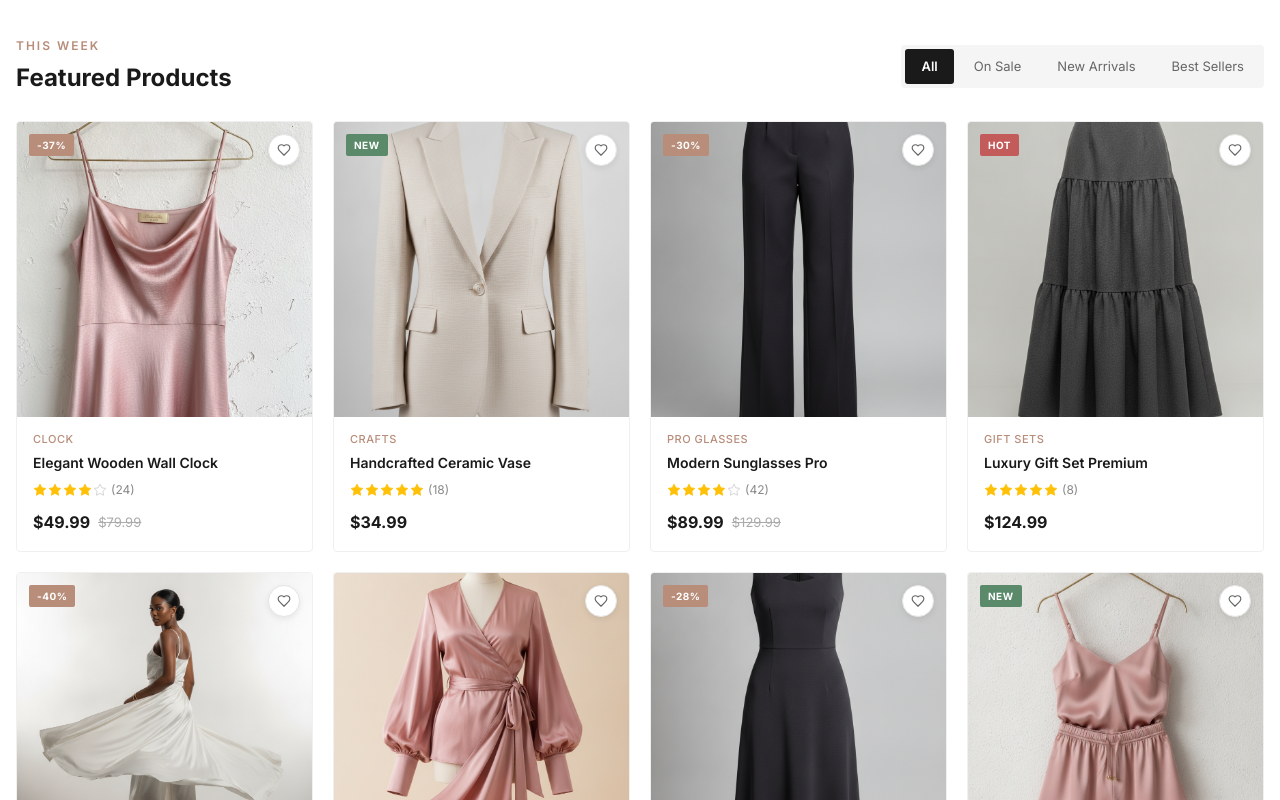
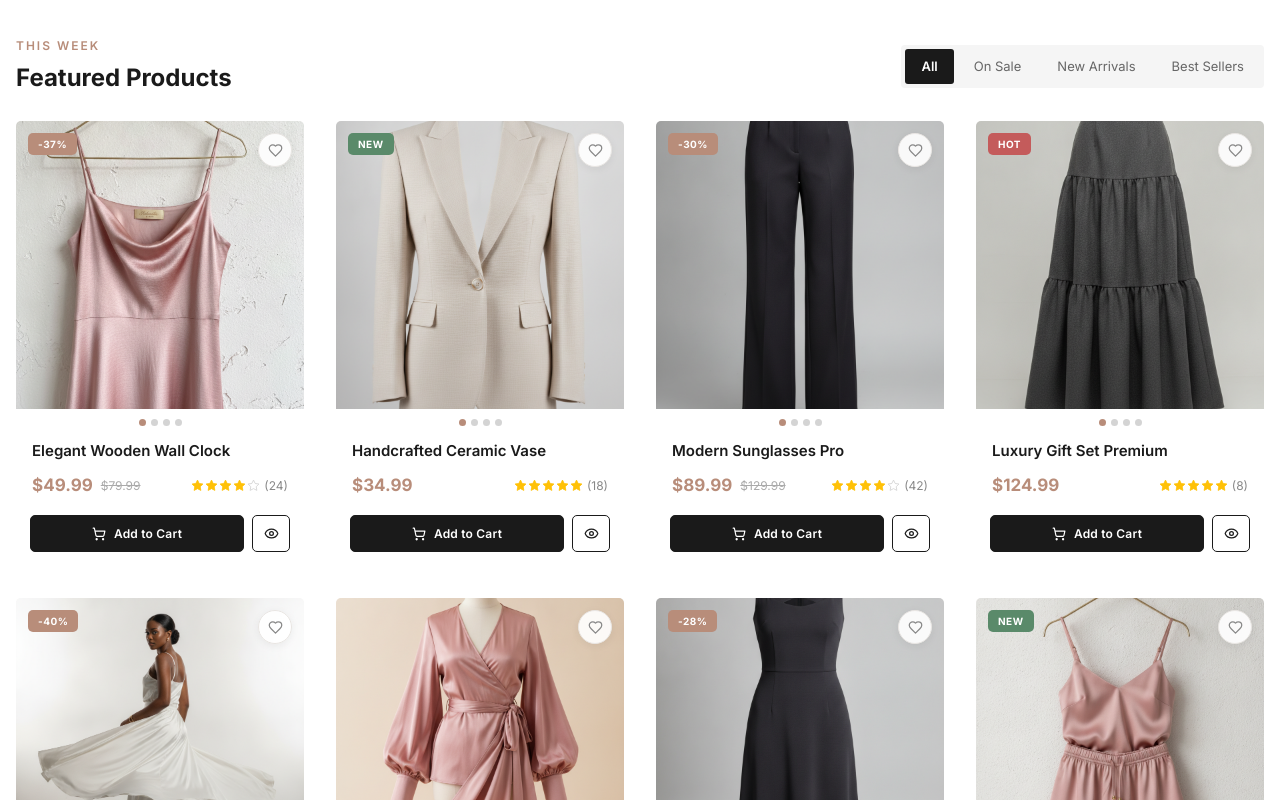
Before and after one commit to umaryun/sleekandchic_webapp, a Next.js app: page / in a window 1280 px wide. Shown: the part 1000-1800 px from the top of the page. Built offline with nearby package versions, Linux system fonts and the light colour scheme.

Commit message:
fix product card and icons

```diff
--- a/components/FeaturedProducts.tsx
+++ b/components/FeaturedProducts.tsx
@@ -102,7 +102,7 @@ export default function FeaturedProducts({ onAddToCart, onAddToWishlist }: Featu
       </div>
 
       {/* Product Grid */}
-      <div className="grid grid-cols-1 sm:grid-cols-2 md:grid-cols-3 lg:grid-cols-4 gap-5">
+      <div className="grid grid-cols-1 sm:grid-cols-2 md:grid-cols-3 lg:grid-cols-4 gap-8">
         {filtered.slice(0, 8).map((product) => (
           <ProductCard
             key={product.id}
--- a/components/ProductCard.tsx
+++ b/components/ProductCard.tsx
@@ -2,7 +2,7 @@
 
 import { useState } from "react";
 import Link from "next/link";
-import { Heart, ShoppingCart, Eye, GitCompare } from "lucide-react";
+import { Heart, ShoppingCart, Eye } from "lucide-react";
 import StarRating from "./StarRating";
 import type { Product } from "@/types";
 
@@ -19,6 +19,9 @@ export default function ProductCard({
 }: ProductCardProps) {
   const [isWished, setIsWished] = useState(false);
   const [addedToCart, setAddedToCart] = useState(false);
+  const [isHovered, setIsHovered] = useState(false);
+  const [btnHovered, setBtnHovered] = useState(false);
+  const [viewBtnHovered, setViewBtnHovered] = useState(false);
 
   const handleAddToCart = () => {
     onAddToCart?.(product);
@@ -37,16 +40,23 @@ export default function ProductCard({
     hot: { bg: "#c45b5b", color: "#fff" },
   };
 
+
+
   return (
     <div
-      className="product-card"
+      onMouseEnter={() => setIsHovered(true)}
+      onMouseLeave={() => setIsHovered(false)}
       style={{
         background: "#fff",
-        border: "1px solid #f0f0f0",
-        borderRadius: "4px",
+        borderRadius: "5px",
         overflow: "hidden",
         position: "relative",
-        transition: "box-shadow 0.3s ease",
+        transition: "",
+        boxShadow: isHovered
+          ? "0 1px 4px rgba(0,0,0,0.04)"
+          : "",
+        display: "flex",
+        flexDirection: "column",
       }}
     >
       {/* Badge */}
@@ -61,8 +71,8 @@ export default function ProductCard({
             color: badgeColors[product.badge].color,
             fontSize: "10px",
             fontWeight: 700,
-            padding: "3px 8px",
-            borderRadius: "2px",
+            padding: "3px 10px",
+            borderRadius: "5px",
             letterSpacing: "0.5px",
             textTransform: "uppercase",
           }}
@@ -73,7 +83,7 @@ export default function ProductCard({
         </div>
       )}
 
-      {/* Wishlist button (always visible) */}
+      {/* Wishlist button */}
       <button
         onClick={handleWishlist}
         style={{
@@ -81,22 +91,23 @@ export default function ProductCard({
           top: "12px",
           right: "12px",
           zIndex: 2,
-          width: "32px",
-          height: "32px",
+          width: "34px",
+          height: "34px",
           borderRadius: "50%",
-          background: "#fff",
-          border: "1px solid #e5e5e5",
+          background: isWished ? "rgba(184,141,122,0.1)" : "rgba(255,255,255,0.9)",
+          backdropFilter: "blur(4px)",
+          border: isWished ? "1px solid #b88d7a" : "1px solid #e8e5e2",
           cursor: "pointer",
           display: "flex",
           alignItems: "center",
           justifyContent: "center",
-          boxShadow: "0 2px 6px rgba(0,0,0,0.08)",
-          transition: "all 0.2s",
-          color: isWished ? "#b88d7a" : "#666",
+          boxShadow: "0 2px 8px rgba(0,0,0,0.06)",
+          transition: "all 0.2s ease",
+          color: isWished ? "#b88d7a" : "#888",
         }}
         aria-label="Add to wishlist"
       >
-        <Heart size={14} fill={isWished ? "#b88d7a" : "none"} />
+        <Heart size={15} fill={isWished ? "#b88d7a" : "none"} />
       </button>
 
       {/* Product image */}
@@ -106,7 +117,7 @@ export default function ProductCard({
             position: "relative",
             paddingTop: "100%",
             overflow: "hidden",
-            background: "#fafafa",
+            background: "#faf9f8",
           }}
         >
           {/* eslint-disable-next-line @next/next/no-img-element */}
@@ -119,125 +130,79 @@ export default function ProductCard({
               width: "100%",
               height: "100%",
               objectFit: "cover",
-              transition: "transform 0.4s ease",
-            }}
-            onMouseEnter={(e) => {
-              (e.currentTarget as HTMLImageElement).style.transform = "scale(1.05)";
-            }}
-            onMouseLeave={(e) => {
-              (e.currentTarget as HTMLImageElement).style.transform = "scale(1)";
             }}
           />
         </div>
       </Link>
 
-      {/* Hover Actions */}
+      {/* Image dots indicator — decorative */}
       <div
-        className="product-actions"
         style={{
-          position: "absolute",
-          bottom: "140px",
-          left: 0,
-          right: 0,
           display: "flex",
           justifyContent: "center",
-          gap: "6px",
-          padding: "0 12px",
-          opacity: 0,
-          transform: "translateY(10px)",
-          transition: "opacity 0.3s ease, transform 0.3s ease",
-          zIndex: 2,
+          gap: "5px",
+          padding: "10px 0 4px",
         }}
       >
-        <button
-          onClick={handleAddToCart}
+        <span
           style={{
-            flex: 1,
-            padding: "8px 0",
-            background: addedToCart ? "#28a745" : "#1a1a1a",
-            color: "#fff",
-            border: "none",
-            borderRadius: "2px",
-            cursor: "pointer",
-            fontSize: "12px",
-            fontWeight: 600,
-            display: "flex",
-            alignItems: "center",
-            justifyContent: "center",
-            gap: "6px",
-            transition: "background 0.2s",
+            width: "7px",
+            height: "7px",
+            borderRadius: "50%",
+            background: "#b88d7a",
           }}
-        >
-          <ShoppingCart size={13} />
-          {addedToCart ? "Added!" : "Add to Cart"}
-        </button>
-        <Link
-          href={`/products/${product.id}`}
+        />
+        <span
           style={{
-            width: "36px",
-            height: "36px",
-            background: "#fff",
-            border: "1px solid #e5e5e5",
-            borderRadius: "2px",
-            display: "flex",
-            alignItems: "center",
-            justifyContent: "center",
-            color: "#1a1a1a",
-            flexShrink: 0,
+            width: "7px",
+            height: "7px",
+            borderRadius: "50%",
+            background: "#d4d4d4",
           }}
-          title="Quick view"
-        >
-          <Eye size={14} />
-        </Link>
-        <button
+        />
+        <span
           style={{
-            width: "36px",
-            height: "36px",
-            background: "#fff",
-            border: "1px solid #e5e5e5",
-            borderRadius: "2px",
-            display: "flex",
-            alignItems: "center",
-            justifyContent: "center",
-            color: "#1a1a1a",
-            cursor: "pointer",
-            flexShrink: 0,
+            width: "7px",
+            height: "7px",
+            borderRadius: "50%",
+            background: "#d4d4d4",
           }}
-          title="Compare"
-        >
-          <GitCompare size={14} />
-        </button>
+        />
+        <span
+          style={{
+            width: "7px",
+            height: "7px",
+            borderRadius: "50%",
+            background: "#d4d4d4",
+          }}
+        />
       </div>
 
       {/* Product Info */}
-      <div style={{ padding: "14px 16px 16px" }}>
-        {/* Category */}
-        <p
+      <div
         style={{
-            fontSize: "11px",
-            color: "#b88d7a",
-            fontWeight: 500,
-            marginBottom: "4px",
-            textTransform: "uppercase",
-            letterSpacing: "0.5px",
+          padding: "10px 16px 6px",
+          display: "flex",
+          flexDirection: "column",
+          flex: 1,
         }}
       >
-          {product.category}
-        </p>
-
-        {/* Name */}
+        {/* Product Name */}
         <Link
           href={`/products/${product.id}`}
           style={{ textDecoration: "none" }}
         >
           <h3
-            className="line-clamp-2"
             style={{
-              fontSize: "14px",
+              fontSize: "15px",
               fontWeight: 600,
               color: "#1a1a1a",
-              marginBottom: "8px",
-              lineHeight: 1.4,
+              marginBottom: "10px",
+              lineHeight: 1.45,
+              display: "-webkit-box",
+              WebkitLineClamp: 2,
+              WebkitBoxOrient: "vertical",
+              overflow: "hidden",
               transition: "color 0.2s",
             }}
             onMouseEnter={(e) => {
@@ -251,18 +216,21 @@ export default function ProductCard({
           </h3>
         </Link>
 
-        {/* Stars */}
-        <div style={{ marginBottom: "10px" }}>
-          <StarRating rating={product.rating} reviewCount={product.reviewCount} />
-        </div>
-
-        {/* Price */}
+        {/* Price + Rating row */}
+        <div
+          style={{
+            display: "flex",
+            alignItems: "center",
+            justifyContent: "space-between",
+            marginBottom: "2px",
+          }}
+        >
           <div style={{ display: "flex", alignItems: "center", gap: "8px" }}>
             <span
               style={{
-              fontSize: "16px",
+                fontSize: "17px",
                 fontWeight: 700,
-              color: "#1a1a1a",
+                color: "#b88d7a",
               }}
             >
               ${product.price.toFixed(2)}
@@ -270,7 +238,7 @@ export default function ProductCard({
             {product.originalPrice && (
               <span
                 style={{
-                fontSize: "13px",
+                  fontSize: "12px",
                   color: "#aaa",
                   textDecoration: "line-through",
                 }}
@@ -279,18 +247,71 @@ export default function ProductCard({
               </span>
             )}
           </div>
+
+          <StarRating rating={product.rating} reviewCount={product.reviewCount} size={13} />
+        </div>
       </div>
 
-      {/* Hover style override */}
-      <style>{`
-        .product-card:hover .product-actions {
-          opacity: 1 !important;
-          transform: translateY(0) !important;
-        }
-        .product-card:hover {
-          box-shadow: 0 4px 20px rgba(0,0,0,0.1) !important;
-        }
-      `}</style>
+      {/* Add to Cart Button — always visible */}
+      <div style={{ padding: "8px 14px 14px", display: "flex", gap: "8px" }}>
+        <button
+          onClick={handleAddToCart}
+          onMouseEnter={() => setBtnHovered(true)}
+          onMouseLeave={() => setBtnHovered(false)}
+          style={{
+            flex: 1,
+            padding: "8px 0",
+            background: addedToCart
+              ? "#5a8a6a"
+              : btnHovered
+                ? "#fff"
+                : "#1a1a1a",
+            color: addedToCart
+              ? "#fff"
+              : btnHovered
+                ? "#1a1a1a"
+                : "#fff",
+            border: addedToCart
+              ? "1.5px solid #5a8a6a"
+              : "1.5px solid #1a1a1a",
+            borderRadius: "5px",
+            cursor: "pointer",
+            fontSize: "12px",
+            fontWeight: 600,
+            display: "flex",
+            alignItems: "center",
+            justifyContent: "center",
+            gap: "8px",
+            transition: "all 0.25s ease",
+            letterSpacing: "0.2px",
+          }}
+        >
+          <ShoppingCart size={14} />
+          {addedToCart ? "Added!" : "Add to Cart"}
+        </button>
+        <Link
+          href={`/products/${product.id}`}
+          onMouseEnter={() => setViewBtnHovered(true)}
+          onMouseLeave={() => setViewBtnHovered(false)}
+          style={{
+            width: "38px",
+            flexShrink: 0,
+            display: "flex",
+            alignItems: "center",
+            justifyContent: "center",
+            borderRadius: "5px",
+            border: "1.5px solid #1a1a1a",
+            background: viewBtnHovered ? "#1a1a1a" : "#fff",
+            color: viewBtnHovered ? "#fff" : "#1a1a1a",
+            transition: "all 0.25s ease",
+            cursor: "pointer",
+            textDecoration: "none",
+          }}
+          title="View Product"
+        >
+          <Eye size={15} />
+        </Link>
+      </div>
     </div>
   );
 }
```
Also changed, not shown: components/Footer.tsx (+8 -3 lines), components/Header.tsx (+6 -12 lines). Lines whose indentation alone changed are shown as unchanged.
